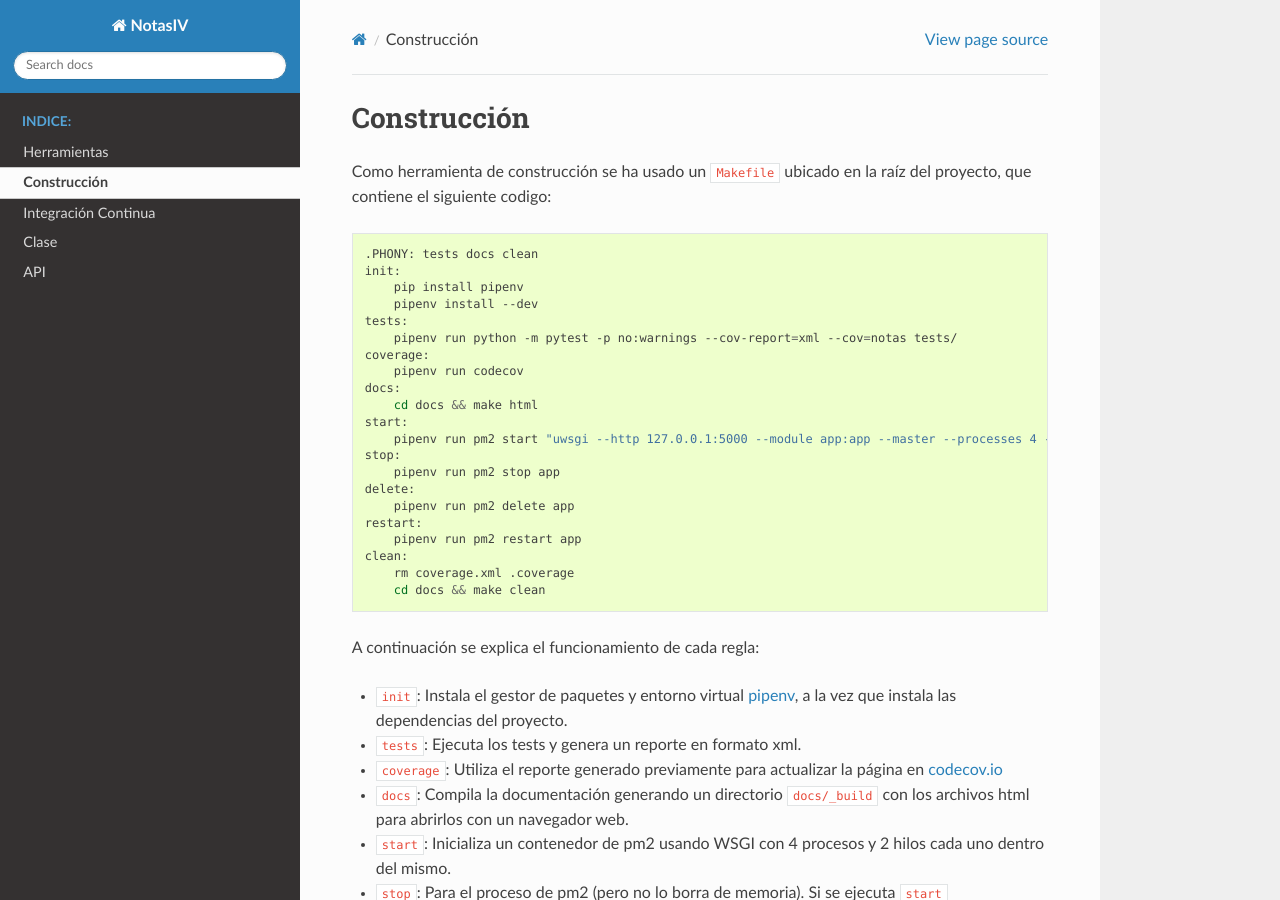
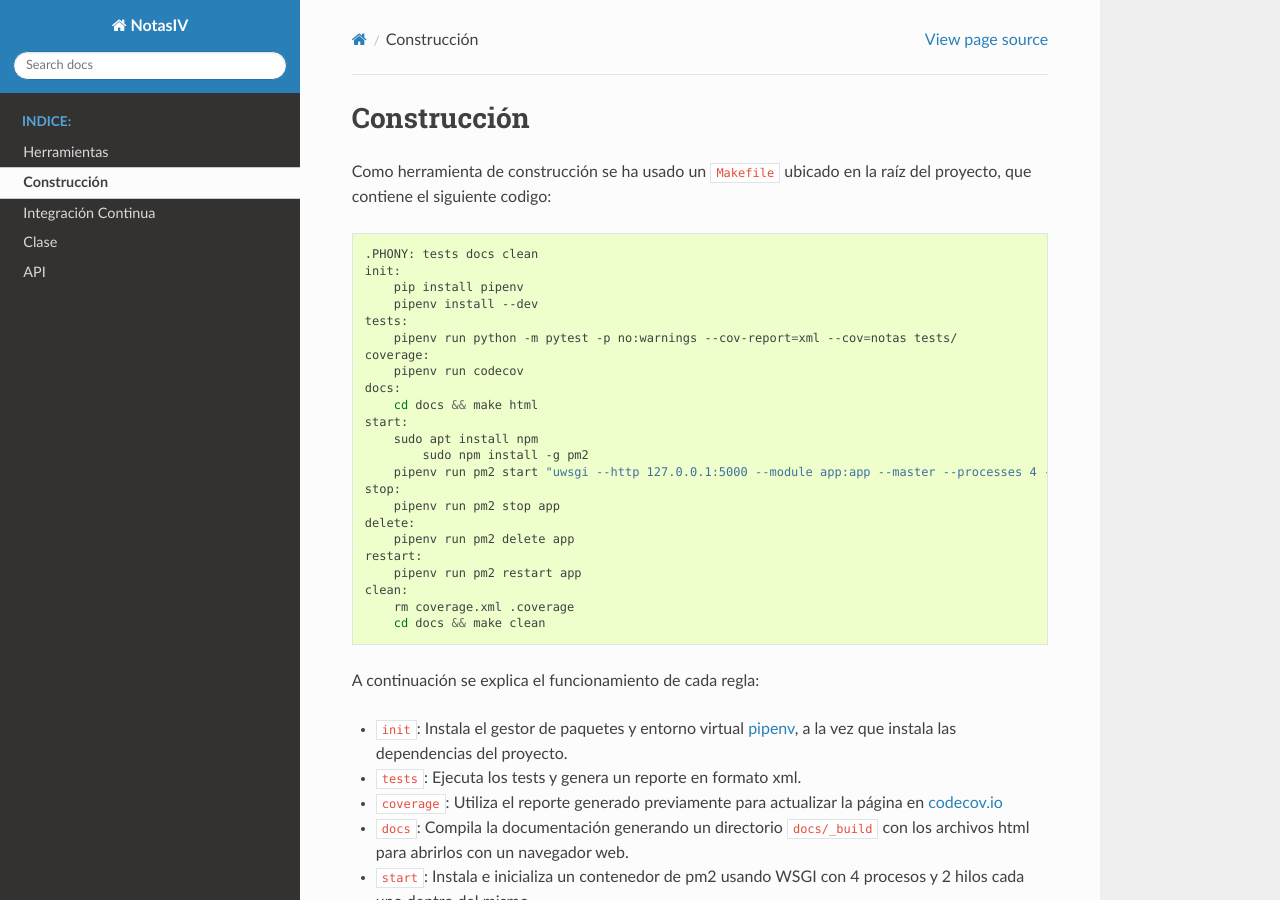
Before and after one commit to angelhodar/NotasIV, a Sphinx documentation site: the page built from docs/build.rst, in a window 1280 px wide and 900 px high. Built offline with Sphinx 7.4.7 and the Read the Docs theme 2.0.0, drawn with Linux system fonts in a browser that asks for light colours; some of the changed text lies outside the part shown.

```diff
--- a/docs/build.rst
+++ b/docs/build.rst
@@ -16,6 +16,8 @@ Como herramienta de construcción se ha usado un ``Makefile`` ubicado en la raí
     docs:
         cd docs && make html
     start:
+        sudo apt install npm
+	    sudo npm install -g pm2
         pipenv run pm2 start "uwsgi --http 127.0.0.1:5000 --module app:app --master --processes 4 --threads 2" --name app
     stop:
         pipenv run pm2 stop app
@@ -33,7 +35,7 @@ A continuación se explica el funcionamiento de cada regla:
 * ``tests``: Ejecuta los tests y genera un reporte en formato xml.
 * ``coverage``: Utiliza el reporte generado previamente para actualizar la página en `codecov.io <https://codecov.io/gh/angelhodar/NotasIV>`_
 * ``docs``: Compila la documentación generando un directorio ``docs/_build`` con los archivos html para abrirlos con un navegador web.
-* ``start``: Inicializa un contenedor de pm2 usando WSGI con 4 procesos y 2 hilos cada uno dentro del mismo.
+* ``start``: Instala e inicializa un contenedor de pm2 usando WSGI con 4 procesos y 2 hilos cada uno dentro del mismo.
 * ``stop``: Para el proceso de pm2 (pero no lo borra de memoria). Si se ejecuta ``start`` posteriormente se reactiva ese proceso parado.
 * ``delete``: Para el proceso de pm2 y también lo borra de memoria.
 * ``restart``: Reinicia el proceso de pm2.
```
Also changed, not shown: 1 other file.
